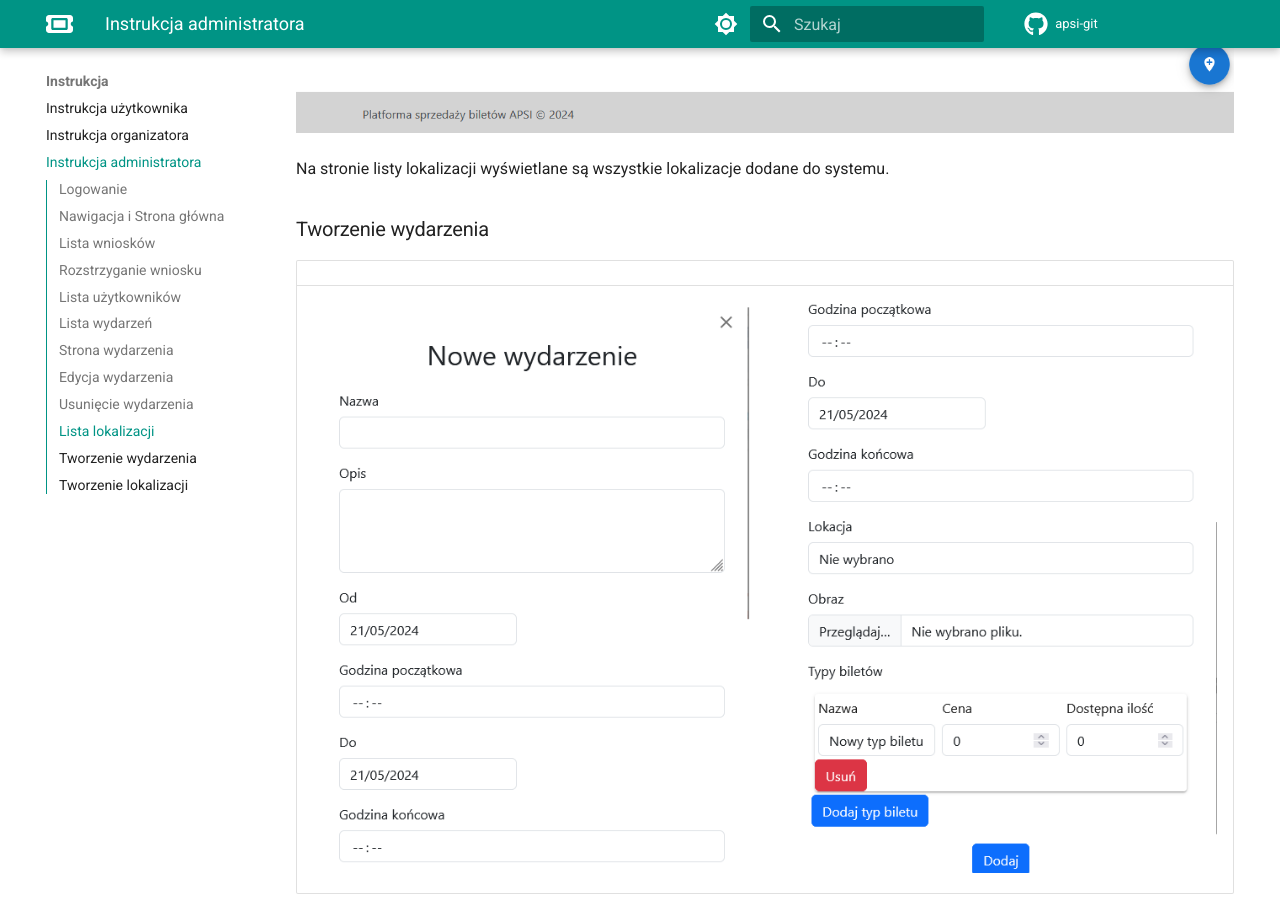
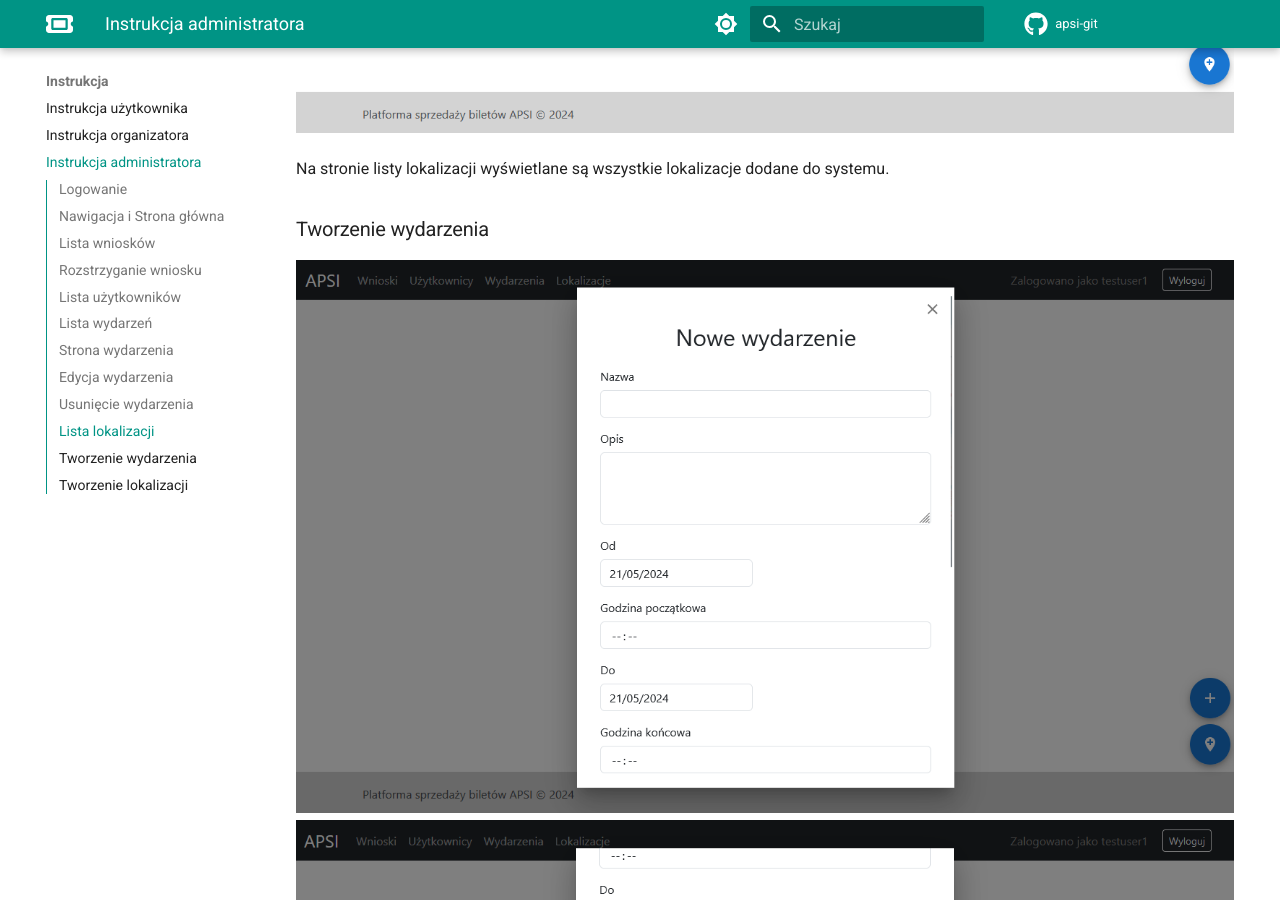
Before and after one commit to APSI3/APSI, an MkDocs documentation site: the page built from docs/instructions/admin-instr.md, in a window 1280 px wide and 900 px high, scrolled down 5458 px. Built offline with MkDocs 1.6.1 and Material for MkDocs 9.7.7, drawn with Linux system fonts in a browser that asks for light colours; comment, search, counter and statistics services are not loaded.

Commit message:
APSI-54 New docs in PDF + minor fix of images

```diff
--- a/docs/instructions/admin-instr.md
+++ b/docs/instructions/admin-instr.md
@@ -47,9 +47,8 @@ Strona wydarzenia zawiera szczególowe informacje na temat samego wydarzenia ora
 Na stronie listy lokalizacji wyświetlane są wszystkie lokalizacje dodane do systemu.
 
 ### Tworzenie wydarzenia
-|||
-|:-:|:-:|
-|![](../assets/org_instr_add_event.png "Tworzenie wydarzenia")|![](../assets/org_instr_add_event2.png "Tworzenie wydarzenia")|
+![](../assets/adm_instr_add_event.png "Tworzenie wydarzenia")
+![](../assets/adm_instr_add_event2.png "Tworzenie wydarzenia")
 
 W celu dodania nowego wydarzenia administrator musi użyć dedykowanego przycisku z ikoną znaku plus zlokalizowanego w prawym dolnym rogu aplikacji. Wyświetlone zostanie okno z formularzem tworzenia wydarzenia. Należy wypełnić danymi wyświetlane pola, po czym przesłać formularz. Pola `Nazwa`, `Od`, `Do` są obowiązkowe. Należy podać przynajmniej jeden typ biletów. Możliwe jest oddanie grafiki do wydarzenia. Po pomyślnym przesłaniu formularza wyświetlone zostanie potwierdzenie sukcesu operacji.
 
```
Also changed, not shown: docs/instructions/org-instr.md (+2 -3 lines), docs/assets/adm_instr_add_event.png, docs/assets/adm_instr_add_event2.png (added), docs/assets/org_instr_add_event.png, docs/assets/org_instr_add_event2.png, 1 other file.
